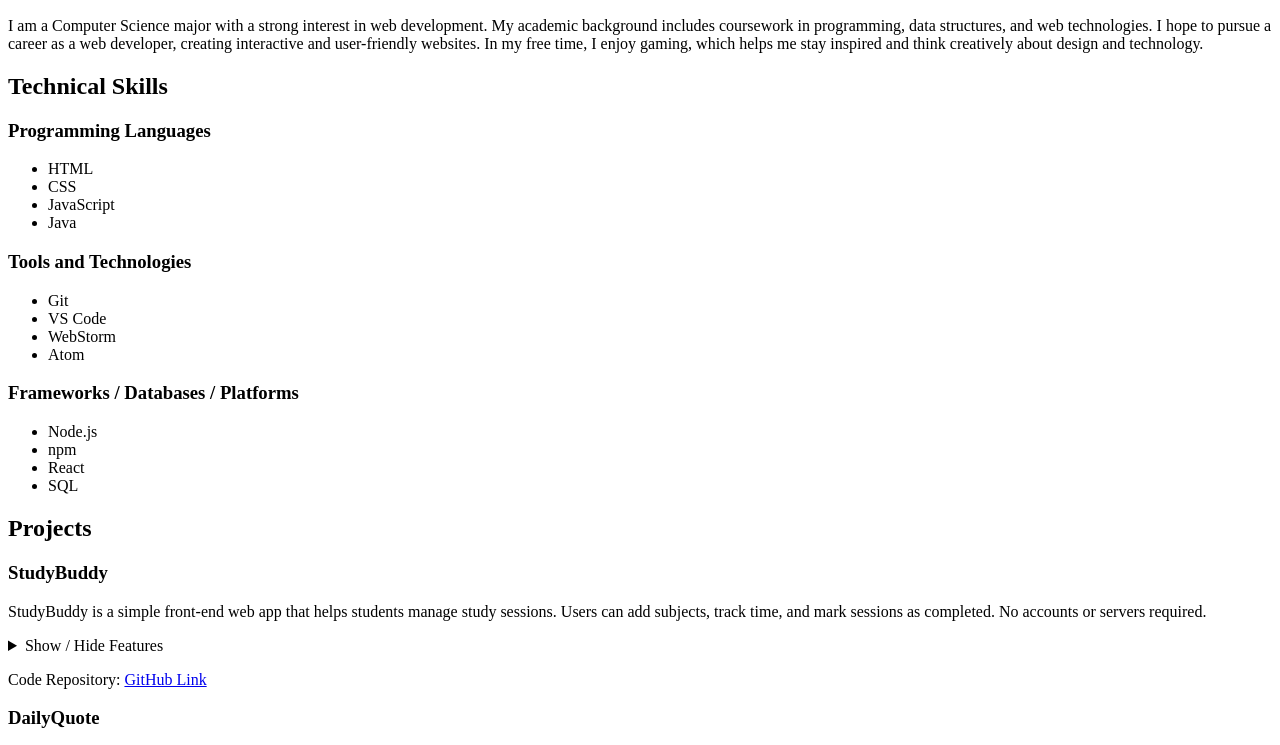
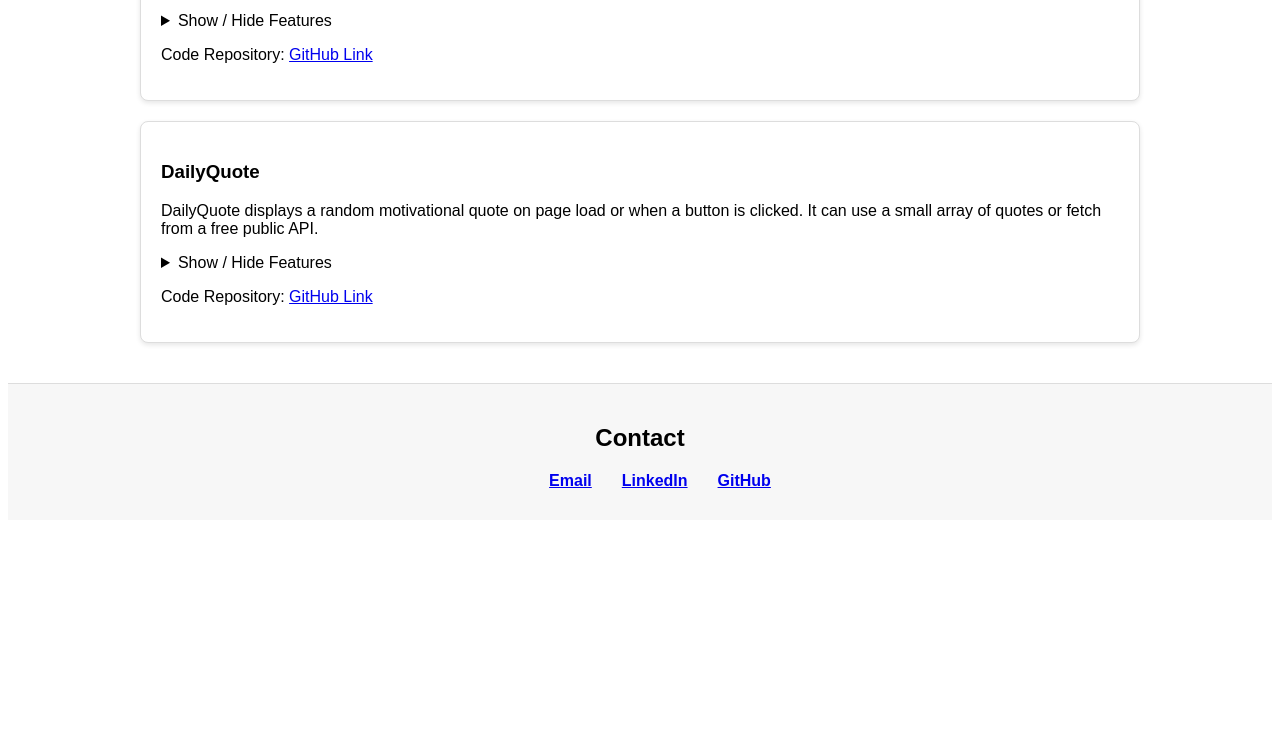
Before and after one commit to jasant753/CSC317, a plain HTML site: page assignments/3/index.html in a window 1280 px wide. Shown: the part 839-1584 px from the top of the page. After the commit the page ends 1367 px from the top, so only its background shows below. Drawn offline with Linux system fonts and the light colour scheme; files that its build step writes are made by us from their sources; files whose address does not match are found by name.

Commit message:
Updated HTML and styles CSS files

```diff
--- a/assignments/3/index.html
+++ b/assignments/3/index.html
@@ -3,7 +3,7 @@
 <head>
     <meta charset="UTF-8">
     <title>John Smith</title>
-    <link rel="stylesheet" href="styles.css">
+    <link rel="stylesheet" href="styles/styles.css">
 
 </head>
 <body class="site" data-theme="default">
@@ -124,13 +124,13 @@
         <h2 class="section-title">Contact</h2>
         <ul class="contact-list list">
             <li class="list-item">
-                Email: <a class="link" href="mailto:johnSmith@sfsu.edu">Email</a>
+                <a class="link" href="mailto:johnSmith@sfsu.edu">Email</a>
             </li>
             <li class="list-item">
-                LinkedIn: <a class="link" href="https://www.linkedin.com/in/johnsmithsfsu/">LinkedIn</a>
+                <a class="link" href="https://www.linkedin.com/in/johnsmithsfsu/">LinkedIn</a>
             </li>
             <li class="list-item">
-                GitHub: <a class="link" href="https://github.com/johnsmithsfsu">GitHub</a>
+                <a class="link" href="https://github.com/johnsmithsfsu">GitHub</a>
             </li>
         </ul>
     </div>
--- a/assignments/3/styles/styles.css
+++ b/assignments/3/styles/styles.css
@@ -0,0 +1,83 @@
+body {
+    font-family: Arial, sans-serif;
+    text-align: center;
+}
+
+.site-header{
+    padding: 20px;
+    background-color: #fff;
+    box-shadow: 0 2px 5px gray;
+}
+
+.avatar {
+    width: 150px;
+    height: 150px;
+    border-radius: 50%;
+}
+
+.skills-grid {
+    display: flex;
+    justify-content: center;
+    gap: 20px;
+    flex-wrap: wrap;
+    margin: 20px auto;
+    max-width: 1000px;
+}
+
+.skill-group {
+    background-color: #fff;
+    border: 1px solid #ddd;
+    border-radius: 8px;
+    padding: 15px 20px;
+    flex: fit-content;
+    min-width: 250px;
+    box-shadow: 0 2px 5px rgba(0, 0, 0, 0.1);
+    text-align: center;
+}
+
+.skills-list {
+    text-align: center;
+    font-size: 1.2em;
+    color: #333;
+    list-style: none;
+    padding: 0;
+    margin: 0;
+}
+
+.projects {
+    margin: 20px auto;
+    width: 80%;
+    max-width: 1000px;
+    text-align: left;
+}
+
+.project {
+    background-color: #fff;
+    border: 1px solid #ddd;
+    border-radius: 8px;
+    padding: 20px;
+    box-shadow: 0 2px 5px rgba(0, 0, 0, 0.1);
+    margin-bottom: 20px;
+}
+
+.project-list {
+    text-align: left;
+}
+
+.site-footer {
+    background-color: #f7f7f7;
+    padding: 20px;
+    margin-top: 40px;
+    border-top: 1px solid #ddd;
+    text-align: center;
+}
+
+.contact-list {
+    display: flex;
+    justify-content: center;
+    gap: 30px;
+    margin-bottom: 10px;
+    text-decoration: none;
+    font-weight: bold;
+    list-style: none;
+}
```
Also changed, not shown: assignments/3/styles/ai-3.css (added), assignments/3/styles/ai-4.css (added), 2 other files.
